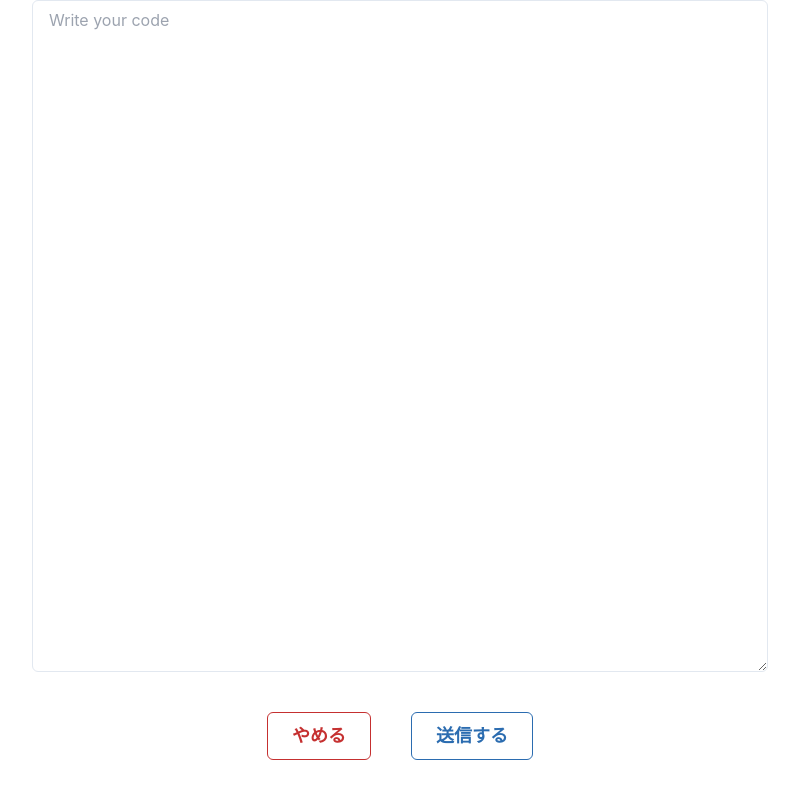
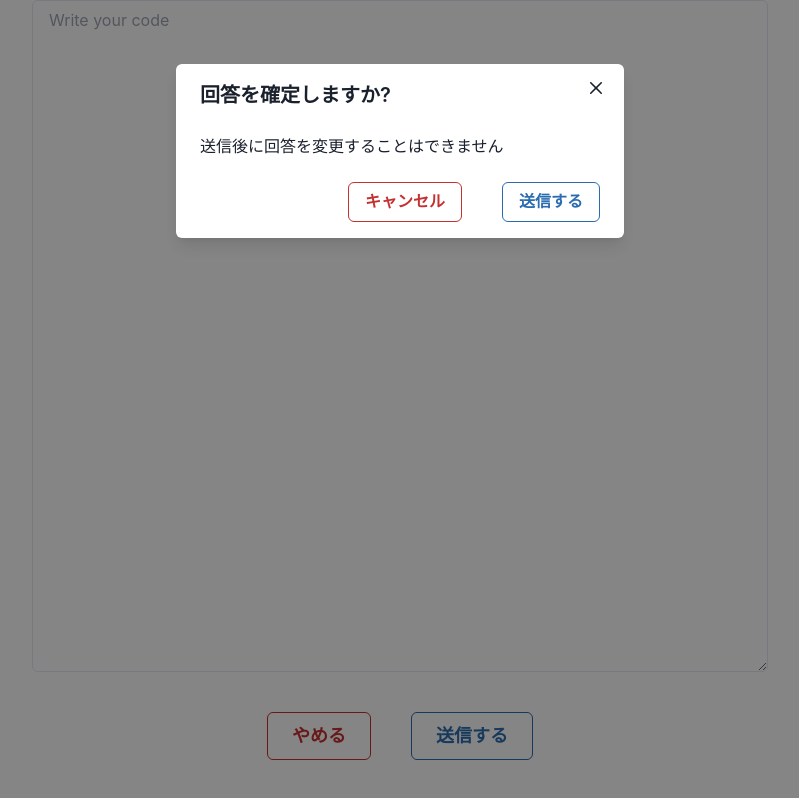
Before and after one commit to kc0ffee/code-connect-client-side, a Next.js app: page /play in a window 1280 px wide. Both pictures are taken after a click on the button "送信する". Shown: the part 169-967 px from the top of the page, without its empty margins (240-1039 px from the left). Built offline with nearby package versions, Linux system fonts and the light colour scheme.

Commit message:
feat : 確認ポップアップの作成

```diff
--- a/app/play/page.tsx
+++ b/app/play/page.tsx
@@ -7,12 +7,37 @@ import {
   Container,
   Heading,
   Textarea,
+  useDisclosure,
+  Modal,
+  ModalBody,
+  ModalOverlay,
+  ModalCloseButton,
+  ModalContent,
+  ModalHeader,
+  ModalFooter,
 } from "@chakra-ui/react";
+import Link from "next/link";
 import { useState } from "react";
 
 export default function Play() {
-  // プログラミンテーマを管理するためのState
+  // 表示するモーダルの一覧
+  const ShowModal = {
+    cancel: "cancel",
+    submit: "submit",
+  };
+
   const [theme, setTheme] = useState("プログラム テーマ");
+  const [showModal, setShowModal] = useState(ShowModal.submit);
+  const { isOpen, onOpen, onClose } = useDisclosure();
+
+  const ShowCancelModal = () => {
+    setShowModal(ShowModal.cancel);
+    onOpen();
+  };
+  const ShowSubmitModal = () => {
+    setShowModal(ShowModal.submit);
+    onOpen();
+  };
 
   return (
     <>
@@ -32,15 +57,58 @@ export default function Play() {
         </Center>
         <Center>
           <ButtonGroup variant={"outline"} className="my-10" spacing={"10"}>
-            <Button variant={"outline"} colorScheme="red" size={"lg"}>
+            <Button
+              variant={"outline"}
+              colorScheme="red"
+              size={"lg"}
+              onClick={ShowCancelModal}
+            >
               やめる
             </Button>
-            <Button variant={"outline"} colorScheme="blue" size={"lg"}>
+            <Button
+              variant={"outline"}
+              colorScheme="blue"
+              size={"lg"}
+              onClick={ShowSubmitModal}
+            >
               送信する
             </Button>
           </ButtonGroup>
         </Center>
       </Container>
+
+      <Modal isOpen={isOpen} onClose={onClose}>
+        <ModalOverlay />
+        <ModalContent>
+          <ModalCloseButton />
+          <ModalHeader>
+            {showModal == ShowModal.cancel
+              ? "キャンセルしますか?"
+              : "回答を確定しますか?"}
+          </ModalHeader>
+          <ModalBody>
+            {showModal == ShowModal.cancel
+              ? "ここで行った編集はすべて破棄されます。"
+              : "送信後に回答を変更することはできません"}
+          </ModalBody>
+          <ModalFooter>
+            <Center>
+              <ButtonGroup variant={"outline"} spacing={"10"}>
+                <Button colorScheme="red" onClick={onClose}>
+                  キャンセル
+                </Button>
+                {showModal == ShowModal.cancel ? (
+                  <Button colorScheme="blue">
+                    <Link href={"/"}> 回答をやめる</Link>
+                  </Button>
+                ) : (
+                  <Button colorScheme="blue">送信する</Button>
+                )}
+              </ButtonGroup>
+            </Center>
+          </ModalFooter>
+        </ModalContent>
+      </Modal>
     </>
   );
 }
```
